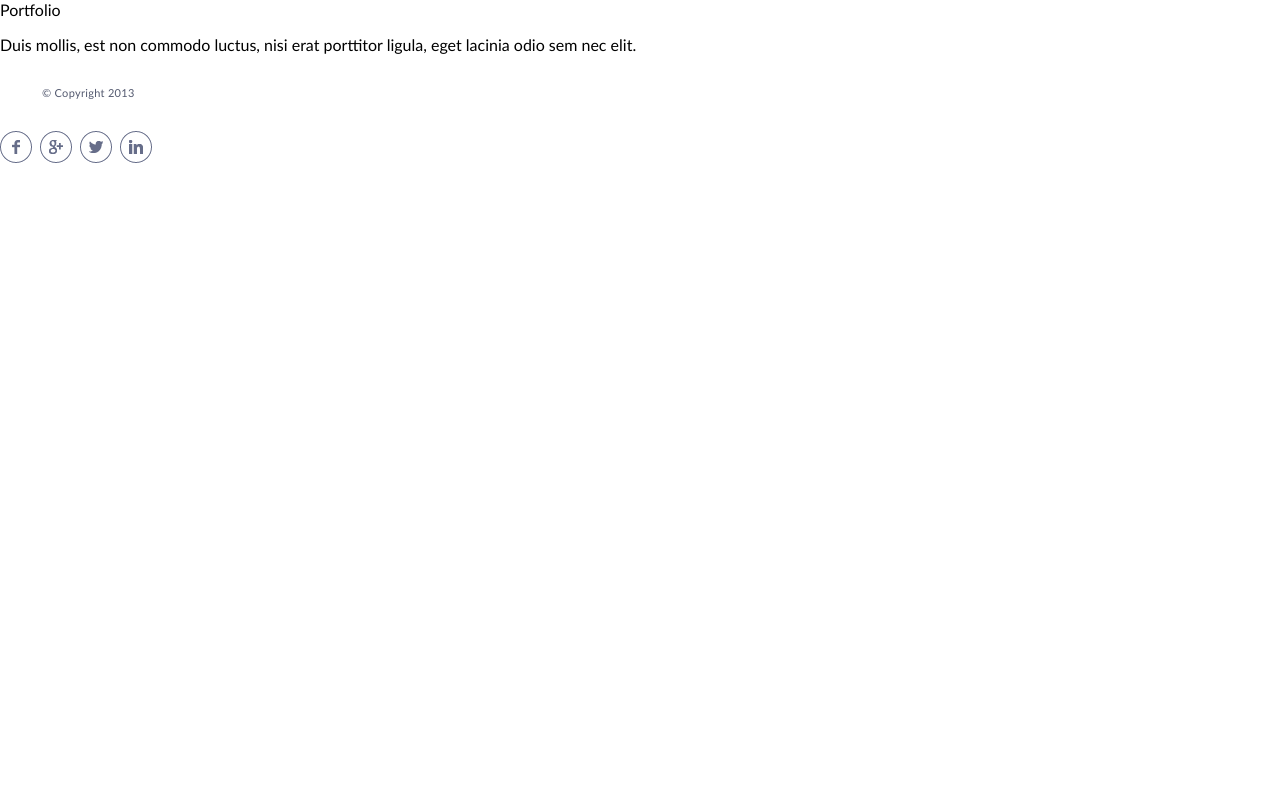
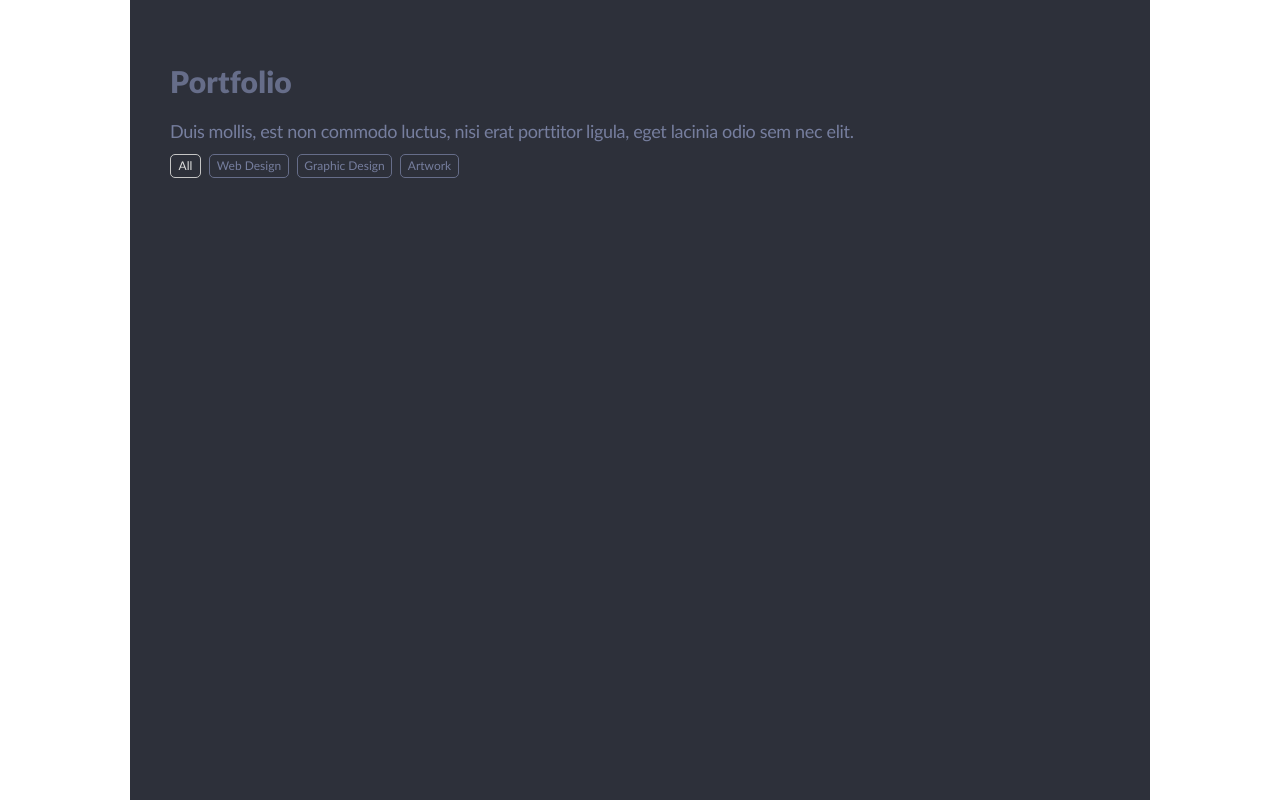
Before and after one commit to Alexandr-Mikhailov/singolo, a plain HTML site: page singolo2.html in a window 1280 px wide. Shown: the top 800 px of the page. Drawn offline with Linux system fonts and the light colour scheme.

```diff
--- a/singolo2.css
+++ b/singolo2.css
@@ -39,49 +39,80 @@ body {
     font-family: 'Lato-Regular', Verdana, sans-serif;
 }
 
-.quote-container {
+.portfolio {
     max-width: 1020px;
     margin-left: auto;
     margin-right: auto;
-    background-color: #f06c64;
-    height: 648px;
-    border-bottom: 6px solid #ea676b;
+    background-color: #2d303a;
+    height: 864px;
+    border-bottom: 6px solid #323746;
 }
 
-.quote-wrapper {
+.portfolio-container {
     max-width: 940px;
     padding-left: 40px;
-    color: #f0d8d9;
     text-align: justify;
 }
 
-.quote {
-    padding-top: 72px;
+.portfolio-header {
+    padding-top: 63px;
+    color: #666d89;
     font-family: 'Lato-Black';
     font-size: 30px;
     font-weight: 400;
-    letter-spacing: -0.2px;
-    line-height: 17.86px;
+    letter-spacing: 0.2px;
 }
 
-.quote-desc {
-    margin-top: 25px;
-    font-family: 'Lato-Light';
+.portfolio-desc {
+    margin-top: 21px;
+    margin-bottom: 0px;
+    color: #767e9e;
+    font-family: 'Lato-Regular';
     font-size: 18px;
     font-weight: 300;
-    letter-spacing: -0.05px;
-    line-height: 30px;
+    letter-spacing: -0.34px;
 }
 
-.form-container {
+.portfolio-buttons {
     display: flex;
-    justify-content: space-between;
+    justify-content: left;
+    font-family: 'Lato-Regular';
+    font-size: 12px;
+    font-weight: 400;
+    color: #767e9e;
+    text-align: center;
+    vertical-align: middle;
+    line-height: 22px;
+    margin-top: 12px;
 }
 
-.form-container__item {
-    max-width: 605px;
-    width: 100%;
-    margin-top: 9px;
+.portfolio-button {
+    height: 22px;
+    border: 1px solid #666d89;
+    border-radius: 5px;
+    margin-right: 8px;
+    cursor: pointer;
+}
+
+.button-active, .portfolio-button:hover {
+    border: 1px solid #c5c5c5;
+    color: #dedede;
+}
+
+.all {
+    width: 29px;
+}
+
+.web {
+    width: 78px;
+}
+
+.graphic {
+    width: 93px;
+}
+
+.art {
+    width: 57px;
 }
 
 input {
--- a/singolo2.html
+++ b/singolo2.html
@@ -10,11 +10,15 @@
 <body>
     <section class="portfolio">
         <div class="portfolio-container">
-            <div class="portfolio-wrapper">
-                <div class="portfolio-header">Portfolio</div>
-                <p class="portfolio-desc">Duis mollis, est non commodo luctus, nisi erat porttitor ligula, eget lacinia odio sem nec elit.</p>
-                <div class="image-container">
-                </div>
+            <div class="portfolio-header">Portfolio</div>
+            <p class="portfolio-desc">Duis mollis, est non commodo luctus, nisi erat porttitor ligula, eget lacinia odio sem nec elit.</p>
+            <div class="portfolio-buttons">
+                <div class="portfolio-button all button-active">All</div>
+                <div class="portfolio-button web">Web Design</div>
+                <div class="portfolio-button graphic">Graphic Design</div>
+                <div class="portfolio-button art">Artwork</div>
+            </div>
+            <div class="image-container">
             </div>
         </div>
     </section>
```
Also changed, not shown: script.js (added).
